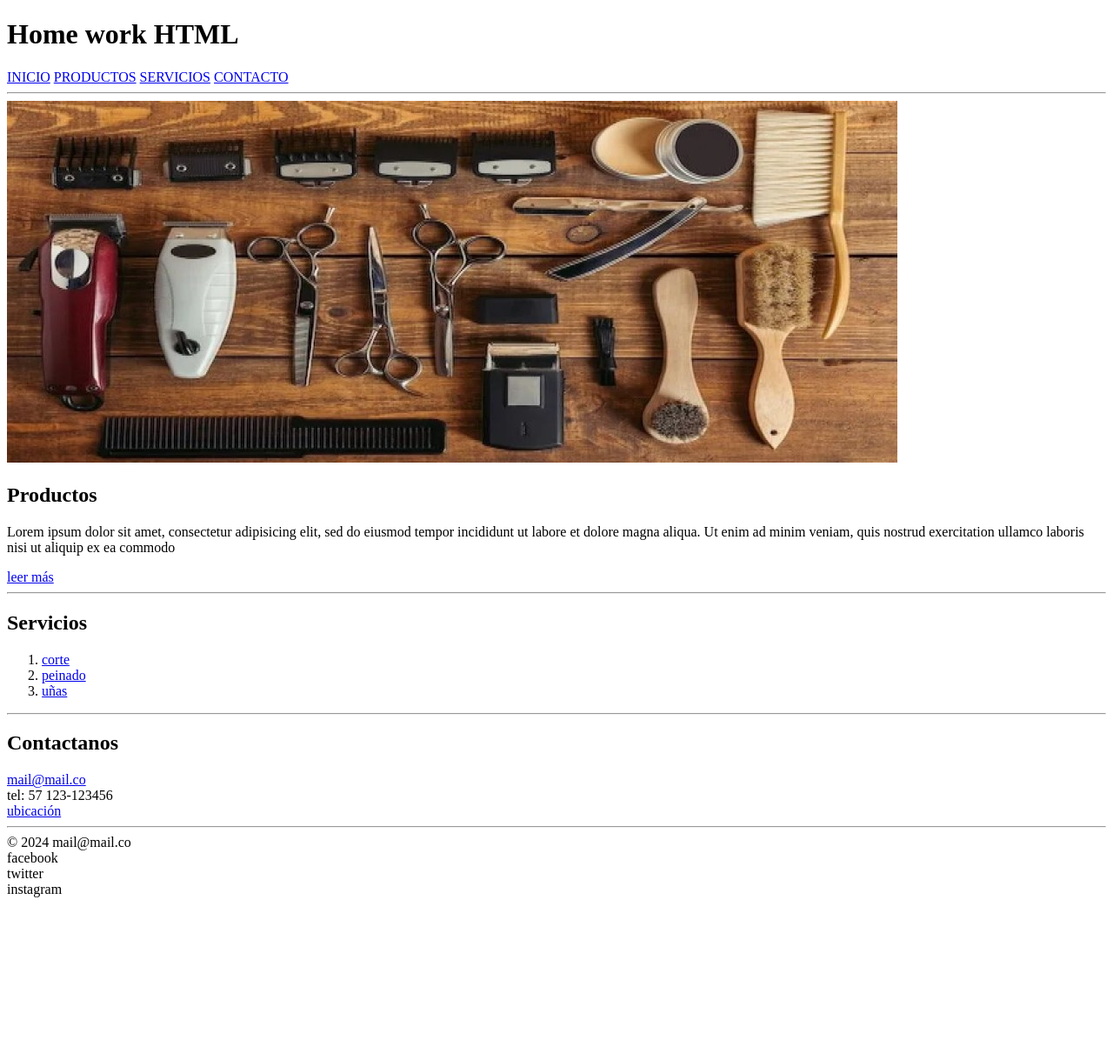
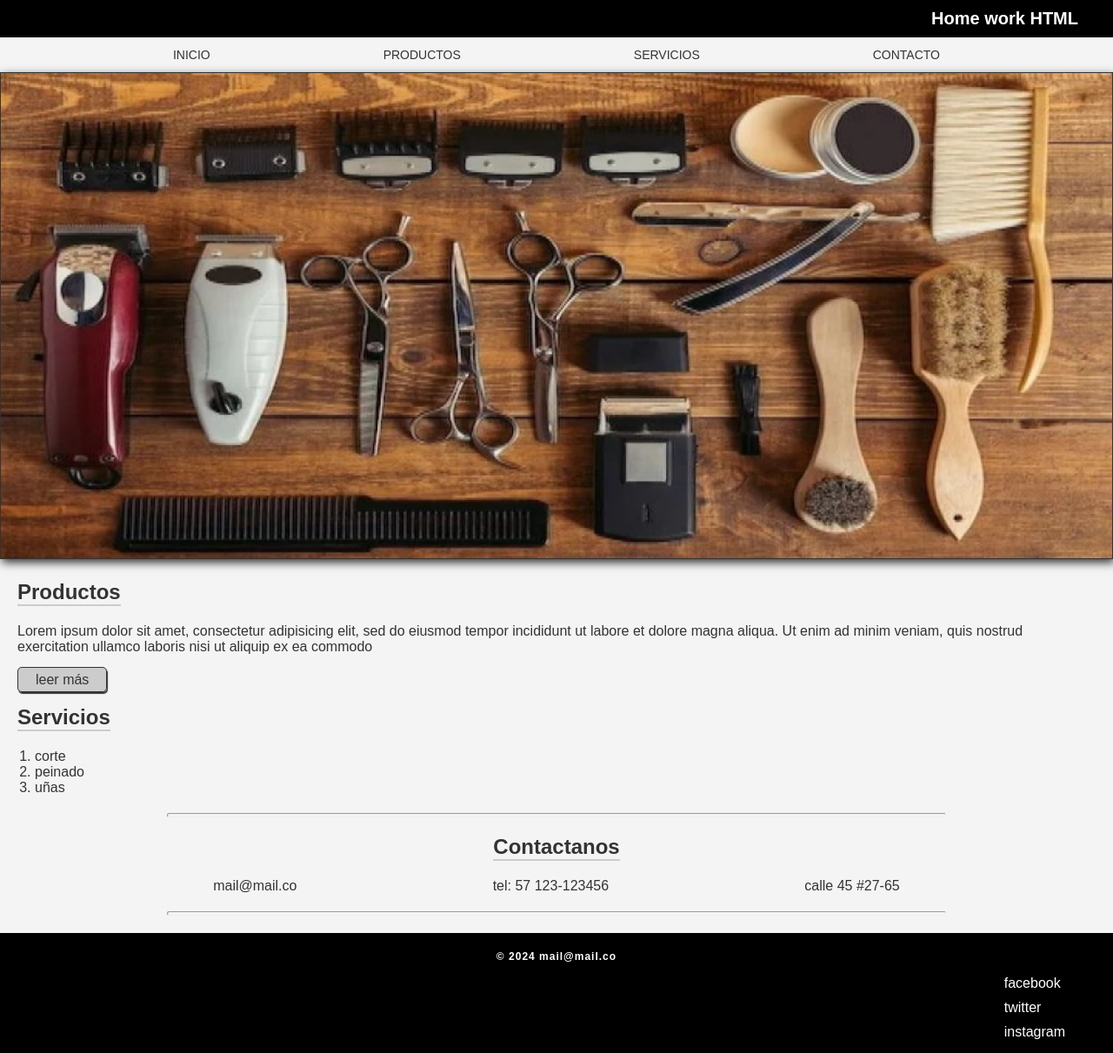
Before and after one commit to GivanniOrobio/Henrry-HTML, a plain HTML site: page index.html in a window 1280 px wide. Shown: the whole page at 87% size. Before the commit the page ends 1040 px from the top, so only its background shows below. Drawn offline with Linux system fonts and the light colour scheme.

Commit message:
home work css

```diff
--- a/index.html
+++ b/index.html
@@ -1,56 +1,71 @@
 <!DOCTYPE html>
 <html lang="es">
+
 <head>
 	<meta charset="UTF-8" />
 	<meta name="viewport" content="width=device-width, initial-scale=1.0" />
 	<title>Mi Primer Sitio Web</title>
+	<link rel="stylesheet" type="text/css" href="styles.css">
 </head>
+
 <body>
 
 	<header>
+		<div class="top">
 			<h1>Home work HTML</h1>
-     	<span><a href="./index.html">INICIO</a></span>
-     	<span><a href="./productos.html">PRODUCTOS</a></span>
-     	<span><a href="./servicios.html">SERVICIOS</a></span>
-     	<span><a href="./contacto.html">CONTACTO</a></span>
+		</div>
+
+		<div class="nav-bar">
+			<span class="sp-link"><a href="./index.html">INICIO</a></span>
+			<span class="sp-link"><a href="./productos.html">PRODUCTOS</a></span>
+			<span class="sp-link"><a href="./servicios.html">SERVICIOS</a></span>
+			<span class="sp-link"><a href="./contacto.html">CONTACTO</a></span>
+		</div>
 	</header>
-	 <hr>
+
 	<main>
-     	<img src="./imagenes/Barber-Shop-Tools.jpg">
+		<img id="img-top" src="./imagenes/Barber-Shop-Tools.jpg">
 		<section>
-     		<h2>Productos</h2>
+			<h2><a href="productos.html">Productos</a></h2>
 			<article>
 				<div>
 					<p>Lorem ipsum dolor sit amet, consectetur adipisicing elit, sed do eiusmod
 						tempor incididunt ut labore et dolore magna aliqua. Ut enim ad minim veniam,
 						quis nostrud exercitation ullamco laboris nisi ut aliquip ex ea commodo</p>
-     			<a href="leer.html">leer más</a>
+					<a class="leer-mas " href="leer.html">leer más</a>
 				</div>
 			</article>
-			<hr>
-			<h2>Servicios</h2>
+
+
+
+			<h2><a href="servicios.html">Servicios</a></h2>
 			<article>
 				<ol>
-					<li><a href="leer.html">corte</a></li>
-					<li><a href="leer.html">peinado</a></li>
-					<li><a href="leer.html">uñas</a></li>
+					<li><a class="s-link" href="leer.html">corte</a></li>
+					<li><a class="s-link" href="leer.html">peinado</a></li>
+					<li><a class="s-link" href="leer.html">uñas</a></li>
 				</ol>
-				<hr>
 			</article>
-			<H2>Contactanos</H2>
-			<article>
-				<a href="#">mail@mail.co</a><br>
-				<span>tel: 57 123-123456</span><br>
-				<span><a href="#">ubicación</a></span>
+			<hr class="separador">
+			<H2 class="cnt"><a href="contacto.html">Contactanos</a></H2>
+			<article class="info-footer">
+				<a class="mail" href="#">mail@mail.co</a>
+				<span class="tel">tel: 57 123-123456</span>
+				<span class="geo"><a href="#">calle 45 #27-65</a></span>
 			</article>
+			<hr class="separador">
 		</section>
 	</main>
-	 <hr>
+
 	<footer>
-        <div>&copy 2024 mail@mail.co</div>
-        <span>facebook</span><br>
-       <span>twitter</span><br>
-       <span>instagram</span>
+		<div class="copy">&copy 2024 mail@mail.co</div>
+		<div class=" redes">
+			<span class="sp-redes">facebook</span>
+			<span class="sp-redes">twitter</span>
+			<span class="sp-redes">instagram</span>
+		</div>
+
 	</footer>
 </body>
+
 </html>
--- /dev/null
+++ b/styles.css
@@ -0,0 +1,201 @@
+*{
+	margin: 0;
+	padding: 0;
+	box-sizing: border-box;
+}
+
+a{
+	text-decoration: none;
+	color: #333;
+}
+
+body {
+	font-family: 'Arial', sans-serif;
+	background-color: #f4f4f4;
+	color: #333;
+	/* margin: 20px; */
+}
+.top{
+	background-color: #000;
+	color: #fff;
+	font-size: 10px;
+	text-align: right;
+	padding: 10px 40px ;
+}
+
+.nav-bar {
+	height: 40px;
+	display: flex;
+	align-items: center;
+	justify-content: space-evenly;
+}
+
+.sp-link a {
+	font-size: 14px;
+}
+
+.sp-link a:hover {
+	border-bottom: 2px solid #000;
+}
+
+#img-top {
+	height: 70vh;
+	width: 100%;
+	border: 1px solid #333;
+	box-shadow: 2px 4px 10px;
+}
+
+h2 {
+	margin: 20px;
+	border-bottom: 2px solid #ccc;
+	width: fit-content;
+}
+
+h2:hover {
+	border-bottom: 2px solid #000;
+}
+
+.leer-mas, .enviar {
+	background-color: #ccc;
+	padding: 5px 20px;
+	border-radius: 5px;
+	color: #333;
+	border: 1px solid #333;
+	box-shadow: 1px 2px 1px;
+	width: fit-content;
+}
+
+.enviar, article, ol{
+	margin: 20px ;
+}
+
+article p{
+	margin-bottom: 20px;
+}
+
+
+.separador {
+	height: 2px;
+	margin: 20px auto;
+	width: 70%;
+	height: 5px;
+	border-radius: 6px;
+}
+.s-link{
+	text-decoration: none;
+	color: #333;
+}
+.s-link:hover{
+	background-color: #ccc;
+	border-radius: 5px;
+	padding: 2px 10px;
+	border: 1px solid #333;
+	width: fit-content;
+
+}
+#cnt{
+	background-color: #eeecec;
+}
+.cnt{
+	margin: 0 auto;
+}
+.info-footer{
+	display: flex;
+	justify-content: space-evenly;
+	margin-top: 20px;
+}
+
+footer{
+	background-color: #000;
+	color: #fff;
+	display: flex;
+	flex-direction: column;
+	height: auto;
+	align-items: center;
+	padding: 10px;
+}
+.copy{
+	margin: 10px;
+	font-weight: 700;
+	letter-spacing: 1px;
+	font-size: 12px;
+}
+.redes{
+	margin: 0px 40px auto auto;
+
+}
+.sp-redes{
+	display: flex;
+	padding: 5px;
+	flex-direction: column;
+	cursor: pointer;
+}
+#contacto{
+	margin: 25px auto;
+	border: solid  1px #ccc;
+	box-shadow: 1px 3px 1px;
+	border-radius: 10px;
+	padding: 20px;
+	width: 50%;
+}
+input{
+	width: 80%;
+	height: 30px;
+	border: 1px solid rgba(45, 45, 45, .2);
+	border-radius: 5px;
+}
+#contenido{
+	height: 80px;
+	width: 80%;
+	border: 1px solid rgba(45, 45, 45, .2);
+	border-radius: 3px;
+}
+.producto{
+	margin: auto;
+	width: 400px;
+	text-align: center;
+	border: 1px solid  rgba(45, 45, 45, .4);
+	border-radius: 5px;
+	box-shadow: 1px 3px 10px;
+}
+.card-header{
+	width: fit-content;
+	margin: 0 auto;
+}
+.card-footer, .card{
+	margin-top: 20px;
+	margin-bottom: 20px;
+}
+article img{
+	border-radius: 12px;
+	height: 250px;
+	width: 300px;
+	margin: 10px;
+}
+#info{
+	width: 100%;
+	display: flex;
+	justify-content: space-around;
+}
+.left, .right{
+	width: 60%;
+	text-align: center;
+	border: 1px dashed #000;
+	border-radius: 5px;
+	padding: 25px;
+}
+.right{
+	float: right;
+}
+.info{
+	position: relative;
+	background-color: gray;
+	width: 25%;
+	height: 30vh;
+	border-radius: 5px;
+	color: #fff;
+	text-align: center;
+	align-content: center;
+	font-size: 24px;
+	margin-bottom: 20px;
+}
```
Also changed, not shown: contacto.html (+31 -22 lines), leer.html (+31 -12 lines), productos.html (+39 -19 lines), servicios.html (+22 -14 lines). Lines whose indentation alone changed are shown as unchanged.
